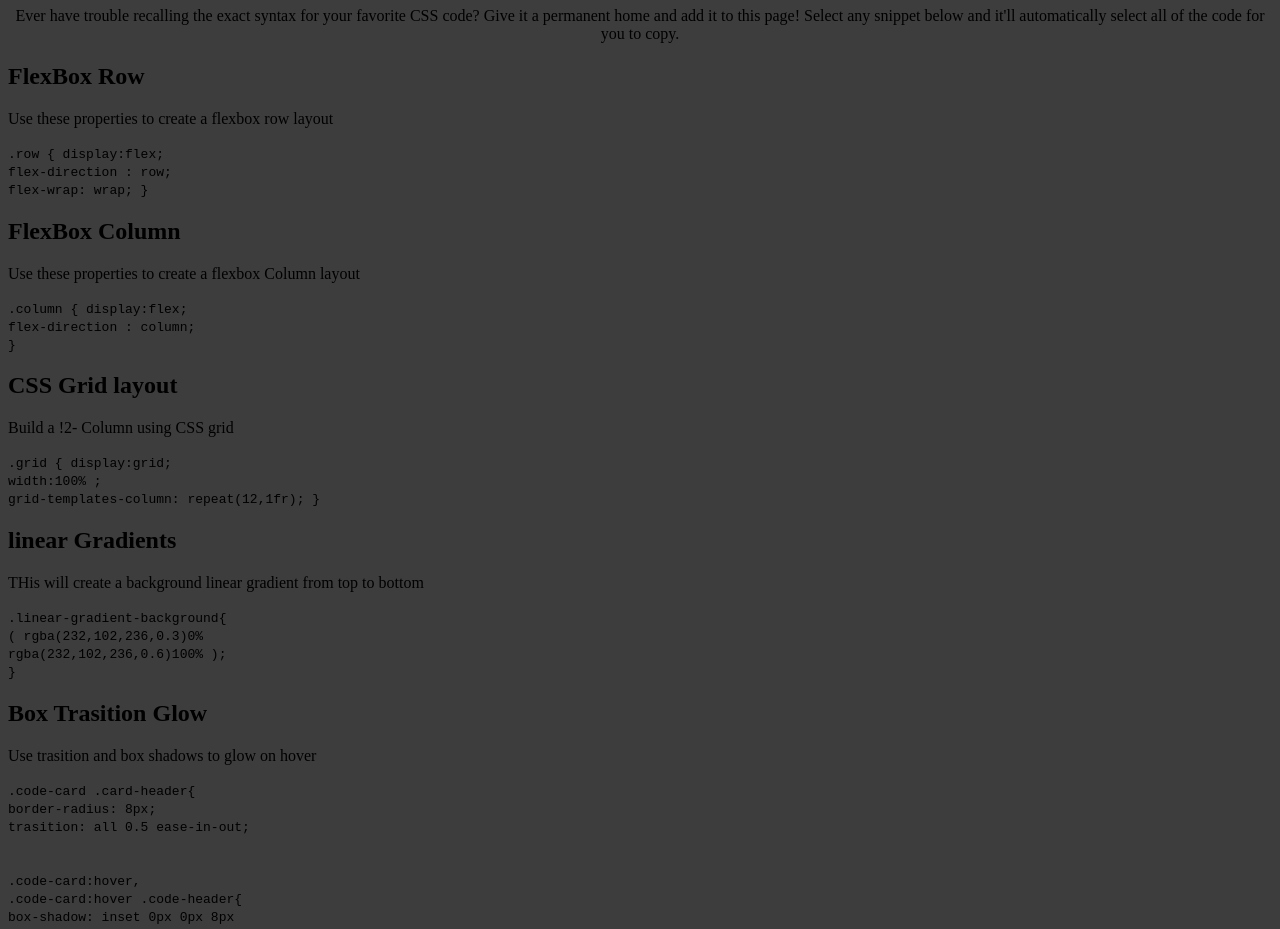
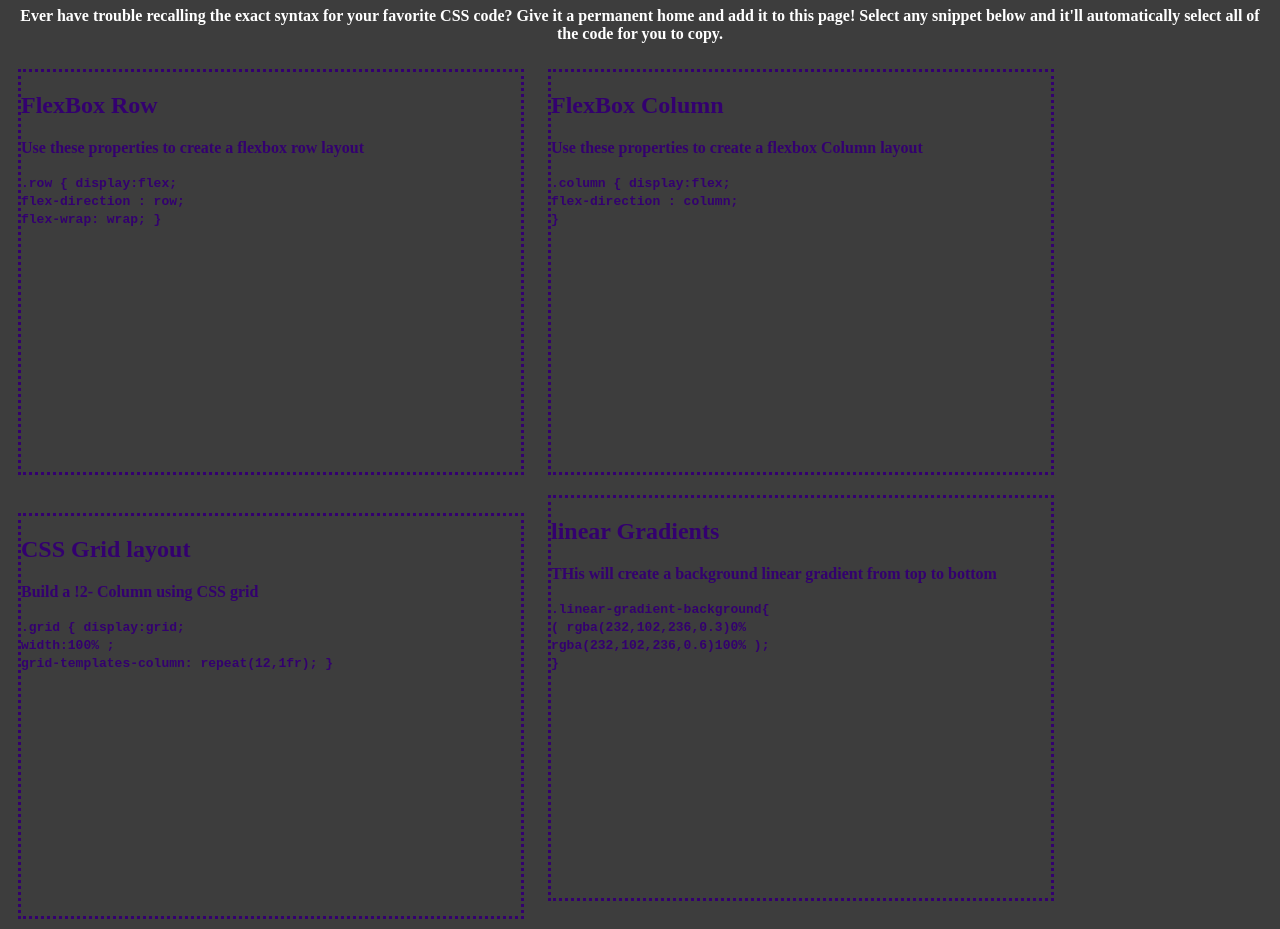
Before and after one commit to danialmirza99/-css-snippet-cheat-sheet, a plain HTML site: page index.html in a window 1280 px wide. Shown: the part 73-1002 px from the top of the page. Drawn offline with Linux system fonts and the light colour scheme.

Commit message:
add boxes and changed colors

```diff
--- a/assets/style.css
+++ b/assets/style.css
@@ -1,7 +1,31 @@
-* {
-  background-color: #3d3d3d;
+*{
+    background-color: #3d3d3d;
+    color:#33006F;
+    font-weight: bold;
 }
-
 .top {
   text-align: center;
 }
+
+#caption{
+    color: white;
+}
+
+@media screen and (max-width = 992px) {
+    body{
+        background-color: #3d3d3d;
+    }
+}
+
+
+section{
+  display: inline-block;
+  width: 500px;
+  height: 400px;
+  margin: 10px;
+  border-style: dotted;
+}
+
+footer{
+    text-align: center;
+}
--- a/index.html
+++ b/index.html
@@ -9,7 +9,7 @@
   <body>
     <header class="top">
       <h1>CSS Snippet Cheatsheet</h1>
-      <p>
+      <p id="caption">
         Ever have trouble recalling the exact syntax for your favorite CSS code?
         Give it a permanent home and add it to this page! Select any snippet
         below and it'll automatically select all of the code for you to copy.
@@ -53,13 +53,13 @@
       </code>
     </section>
     <section class="glow">
-      <h1>Box Trasition Glow</h1>
-      <p>Use trasition and box shadows to glow on hover</p>
+      <h1>Box Transition Glow</h1>
+      <p>Use transition and box shadows to glow on hover</p>
       <code>
         .code-card .card-header{<br />
         border-radius: 8px;<br />
-        trasition: all 0.5 ease-in-out;<br />
-
+        transition: all 0.5 ease-in-out;<br />
+        }
         <br />
         <br />
         .code-card:hover,<br />
```
